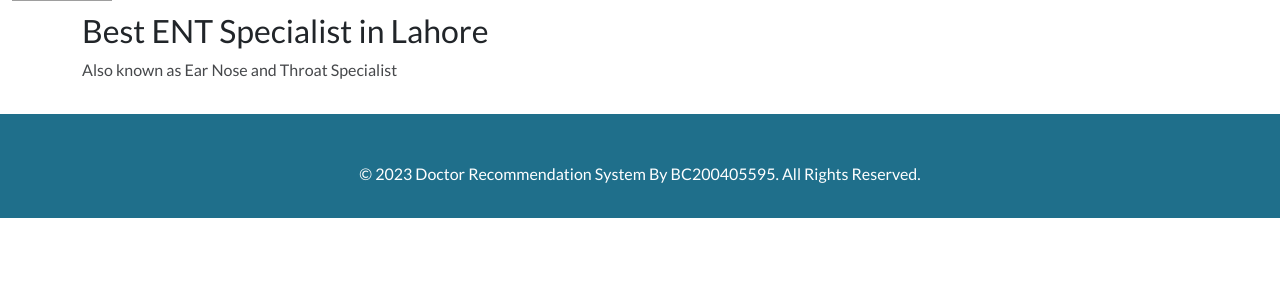
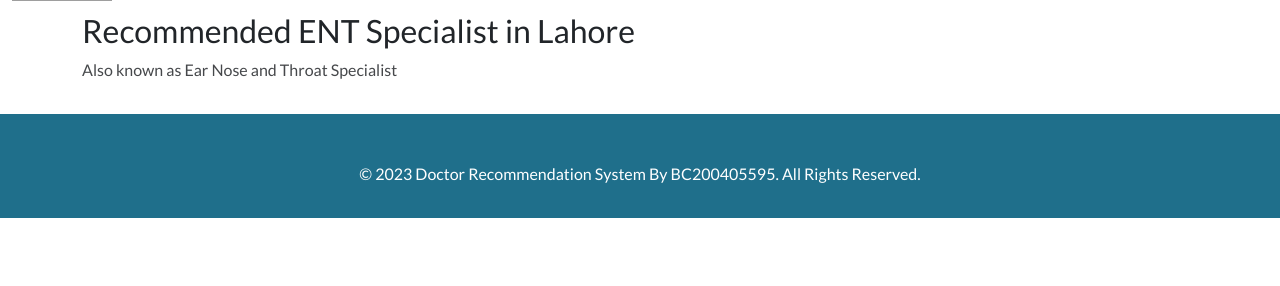
Before and after one commit to E3zz/Doctor-Recommendation-System, a Flask app: template templates/ENT_recommendation.html in a window 1280 px wide. Shown: the part 84-370 px from the top of the page. Run offline with Flask 3, Linux system fonts and the light colour scheme; the template is opened without the code that fills it, so the values that code supplies are empty; grey boxes are pictures that could not be loaded.

Commit message:
In app.py new function is introduce to refactor the code.

```diff
--- a/app.py
+++ b/app.py
@@ -7,10 +7,11 @@ cache = Cache(app, config={'CACHE_TYPE': 'simple'})
 cache.init_app(app)
 
 
-def recommendations():  # This function is used to get the recommended doctors
-    doc_recommender = g.recommeded_doctors()
-    g.data = doc_recommender.get_recommended_doctors()
-    return g.data
+def recommendations():
+    if 'doc_recommender' not in g:
+        g.doc_recommender = recommended_doctors()  # Assuming recommended_doctors is a class or function
+    data = g.doc_recommender.get_recommended_doctors()
+    return data
 
 
 @app.route("/")
--- a/templates/ENT_recommendation.html
+++ b/templates/ENT_recommendation.html
@@ -10,7 +10,7 @@
         <!-- row  -->
         <div class="row">
             <div class="py-3">
-                <h2 class="text-bold">Best ENT Specialist in Lahore</h2>
+                <h2 class="text-bold">Recommended ENT Specialist in Lahore</h2>
                 <p class="text-grey">Also known as Ear Nose and Throat Specialist</p>
             </div>
         </div>
--- a/templates/dermatologist_recommendation.html
+++ b/templates/dermatologist_recommendation.html
@@ -5,7 +5,7 @@
         <!-- row  -->
         <div class="row">
             <div class="py-3">
-                <h2 class="text-bold">Best Dermatologist in Lahore</h2>
+                <h2 class="text-bold">Recommended Dermatologist in Lahore</h2>
                 <p class="text-grey">Also known as Skin Specialist</p>
             </div>
         </div>
--- a/templates/diabetologist_recommendation.html
+++ b/templates/diabetologist_recommendation.html
@@ -5,7 +5,7 @@
         <!-- row  -->
         <div class="row">
             <div class="py-3">
-                <h2 class="text-bold">Best Diabetologists in Lahore</h2>
+                <h2 class="text-bold">Recommended Diabetologists in Lahore</h2>
                 <p class="text-grey">Also known as Diabetes Specialist </p>
             </div>
         </div>
--- a/templates/gynecologist_recommendation.html
+++ b/templates/gynecologist_recommendation.html
@@ -6,7 +6,7 @@
         <!-- row  -->
         <div class="row">
             <div class="py-3">
-                <h2 class="text-bold">Best Gynecologists in Lahore</h2>
+                <h2 class="text-bold">Recommended Gynecologists in Lahore</h2>
                 <p class="text-grey">Also known as Female Health Specialist</p>
             </div>
         </div>
--- a/templates/orthopedic_recommendation.html
+++ b/templates/orthopedic_recommendation.html
@@ -6,7 +6,7 @@
       <!-- row  -->
       <div class="row">
           <div class="py-3">
-              <h2 class="text-bold">Best Orthopedic Surgeons in Lahore</h2>
+              <h2 class="text-bold">Recommended Orthopedic Surgeons in Lahore</h2>
               <p class="text-grey">Also known as Orthopedician</p>
           </div>
       </div>
--- a/templates/pediatrician_recommendation.html
+++ b/templates/pediatrician_recommendation.html
@@ -6,7 +6,7 @@
         <!-- row  -->
         <div class="row">
             <div class="py-3">
-                <h2 class="text-bold">Best Pediatrician in Lahore</h2>
+                <h2 class="text-bold">Recommended Pediatrician in Lahore</h2>
                 <p class="text-grey">Also known as Child Specialist</p>
             </div>
         </div>
```
